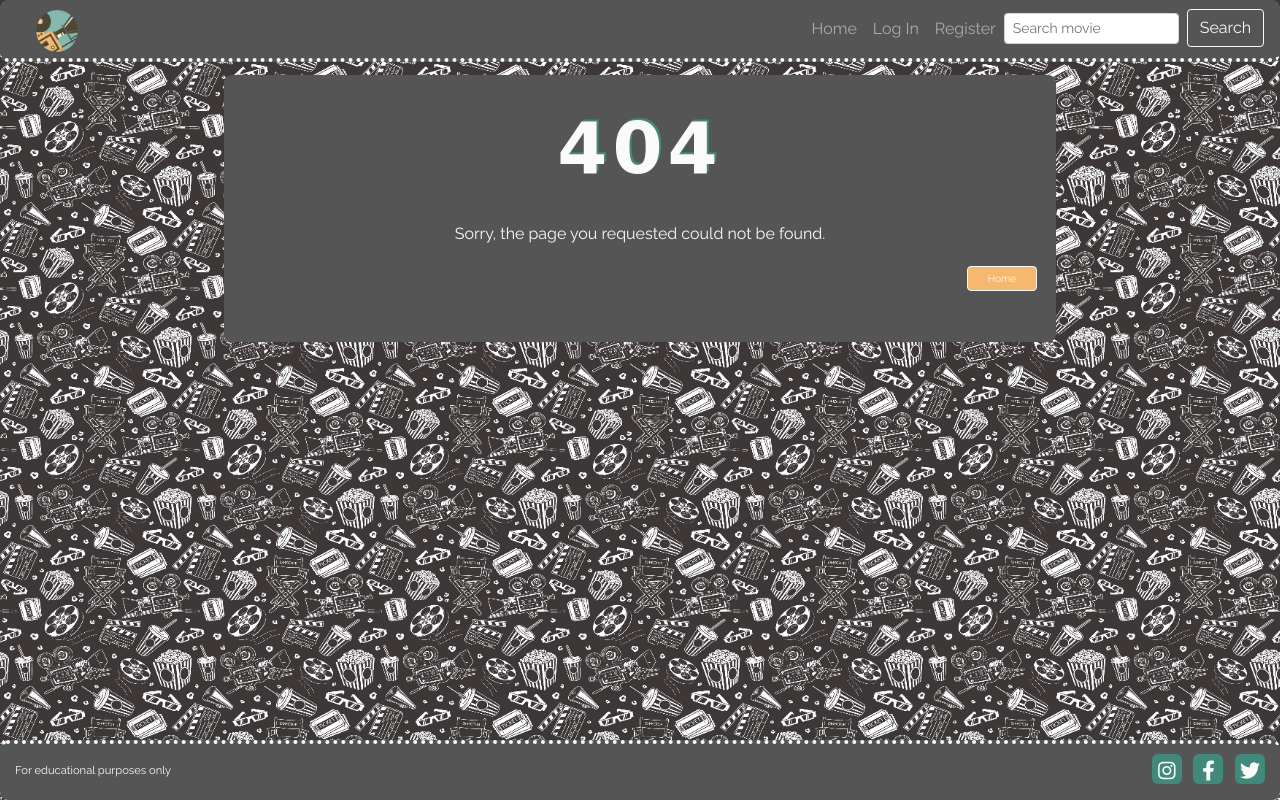
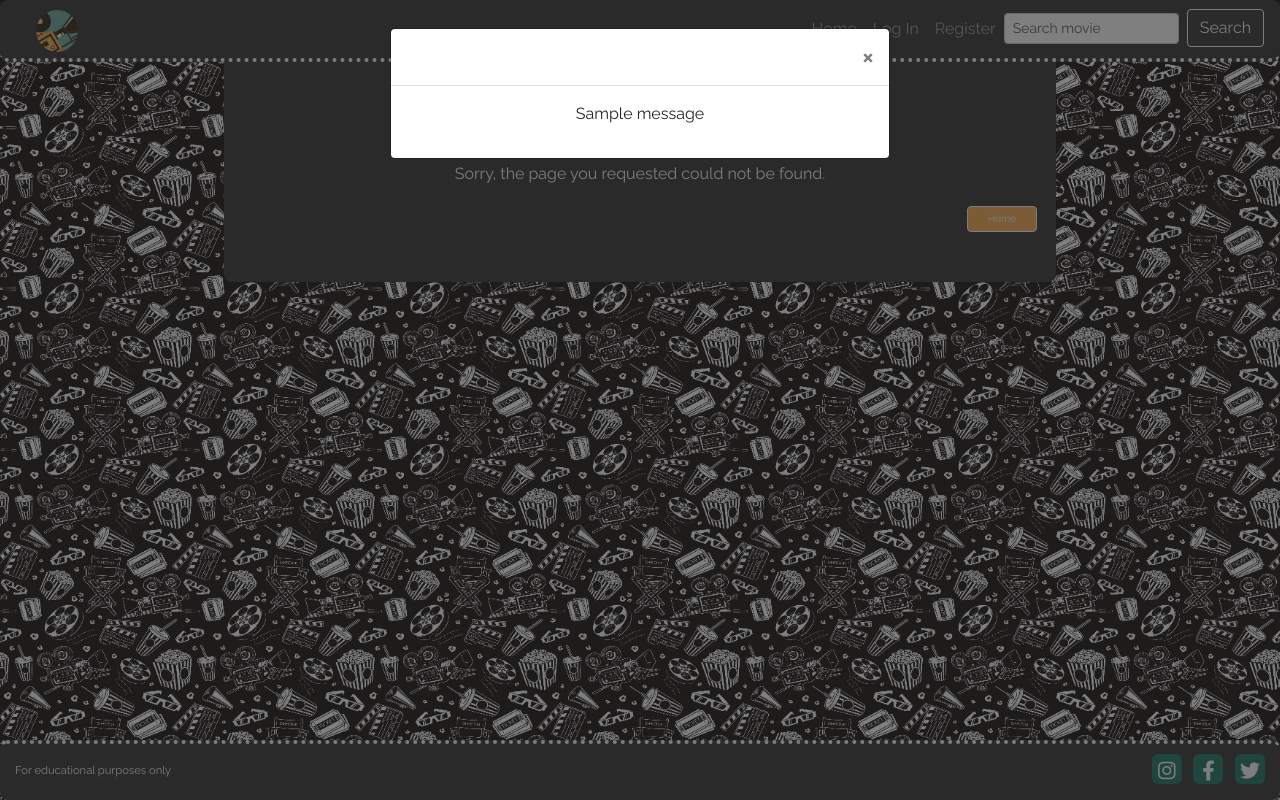
Before and after one commit to fernandagil/MS3, a Flask app: page /add_movie in a window 1280 px wide. Run offline with Flask 2, Linux system fonts and the light colour scheme; one stand-in notice (Sample message) is shown; some libraries are stand-ins or nearby versions; some web fonts are replaced.

Commit message:
Make flash messages into a modal popup

```diff
--- a/static/css/style.css
+++ b/static/css/style.css
@@ -46,15 +46,6 @@ body {
     height: 30px;
     padding: 4px;
     font-size: 90%;
-}
-
-.flashes {
-    color: #555555;
-    background-color: #fafafa;
-    padding: 8px;
-    border: 4px double #F6B86F;
-    border-radius: 0.5rem;
-    margin-top: 8px;
 }
 
 .text-container {
--- a/static/js/script.js
+++ b/static/js/script.js
@@ -32,3 +32,10 @@ $(document).ready(function() {
 		return false;
 	});
 });
+
+// Flash modal
+$(document).ready(function() { // When page finished loading
+  if ( $('.flash').length ) { // if there is an DOM that has class has-error
+     $('#flashModal').modal('show'); // Show Modal
+  }
+});
--- a/templates/base.html
+++ b/templates/base.html
@@ -83,9 +83,18 @@
                 {% with messages = get_flashed_messages() %}
                     {% if messages %}
                         {% for message in messages %}
-                            <div class="row text-center">
-                                <div class="col-8 offset-2 flashes">
-                                    <h6>{{ message }}</h6>
+                            <div class="modal flash" id="flashModal" tabindex="-1" role="dialog">
+                                <div class="modal-dialog" role="document">
+                                    <div class="modal-content">
+                                        <div class="modal-header">
+                                            <button type="button" class="close" data-dismiss="modal" aria-label="Close">
+                                            <span aria-hidden="true">&times;</span>
+                                            </button>
+                                        </div>
+                                        <div class="modal-body">
+                                            <p>{{ message }}</p>
+                                        </div>
+                                    </div>
                                 </div>
                             </div>
                         {% endfor %}
```
Also changed, not shown: README.md.
